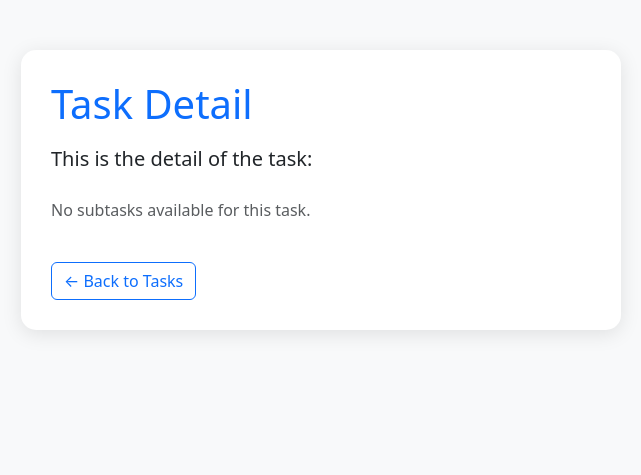
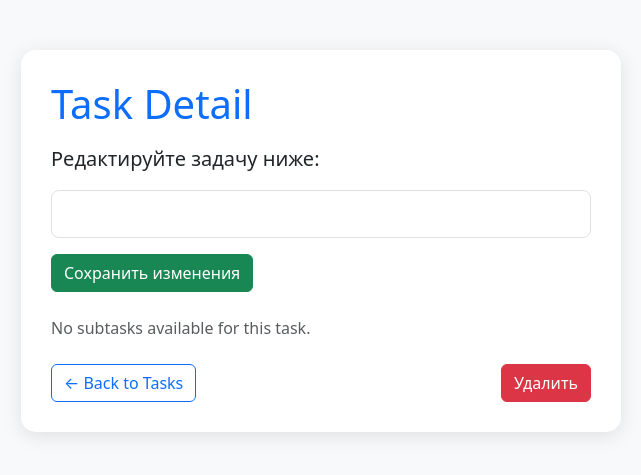
Before and after one commit to Middlewarer/EidosTasks, a Django app: template tasks/templates/tasks/detail.html in a window 1280 px wide. Shown: the top 475 px of the page, without its empty margins (319-960 px from the left). Run offline with Django 4.2, Linux system fonts and the light colour scheme; the template is opened without the code that fills it, so the values that code supplies are empty.

Commit message:
Update and delete created

```diff
--- a/tasks/templates/tasks/detail.html
+++ b/tasks/templates/tasks/detail.html
@@ -24,8 +24,15 @@
 <body>
     <div class="task-card">
     <h1 class="mb-3 text-primary">Task Detail</h1>
-        <p class="lead">This is the detail of the task:</p>
-        <p class="fs-4 fw-bold text-dark">{{ task.title }}</p>
+    <p class="lead">Редактируйте задачу ниже:</p>
+
+    <form method="post" action="{% url 'update_task' task.id %}">
+        {% csrf_token %}
+        <div class="mb-3">
+            <input type="text" name="title" class="form-control form-control-lg" value="{{ task.title }}" required>
+        </div>
+        <button type="submit" class="btn btn-success">Сохранить изменения</button>
+    </form>
 
     {% if subtasks %}
     <hr>
@@ -41,7 +48,15 @@
     <p class="text-muted mt-4">No subtasks available for this task.</p>
     {% endif %}
 
-        <a href="/" class="btn btn-outline-primary mt-4">← Back to Tasks</a>
+    <div class="mt-4 d-flex justify-content-between">
+        <a href="/" class="btn btn-outline-primary">← Back to Tasks</a>
+
+        <form action="{% url 'delete_task' task.id %}" method="post" style="display:inline;">
+            {% csrf_token %}
+            <button type="submit" class="btn btn-danger">Удалить</button>
+        </form>
     </div>
+</div>
+
 </body>
 </html>
--- a/tasks/urls.py
+++ b/tasks/urls.py
@@ -7,6 +7,8 @@ urlpatterns = [
     path('complete/<int:pk>/', views.end_task, name='complete_task'),
     path('add_task/', views.add_task, name='add_task'),
     path('detail/<int:pk>/', views.DetailTaskView.as_view(), name='detail'),
+    path('detail/<int:pk>/update/', views.update_task, name='update_task'),
+    path('detail/<int:pk>/delete/', views.delete_task, name='delete_task'),
     path('login/', LoginView.as_view(template_name='tasks/login.html'), name='login'),
     path('logout/', LogoutView.as_view(), name='logout'),
     path('sindex/', views.SindexView.as_view(), name='sindex'),
```
Also changed, not shown: tasks/templates/tasks/update.html (added, +13 -0 lines), tasks/views.py (+15 -2 lines). Lines whose indentation alone changed are shown as unchanged.
